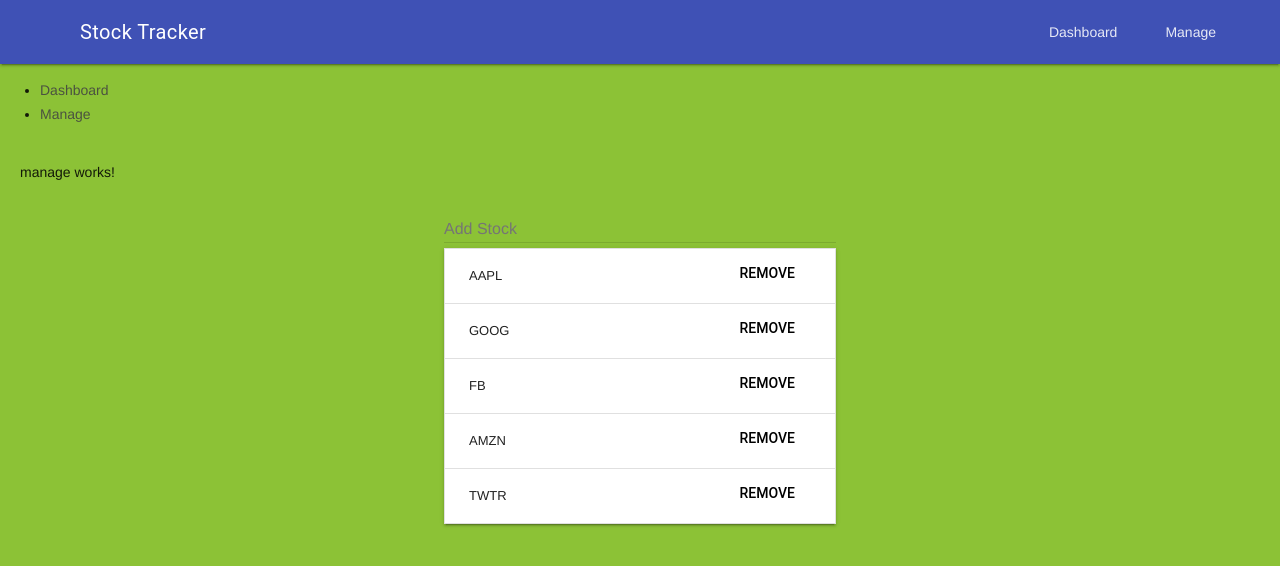
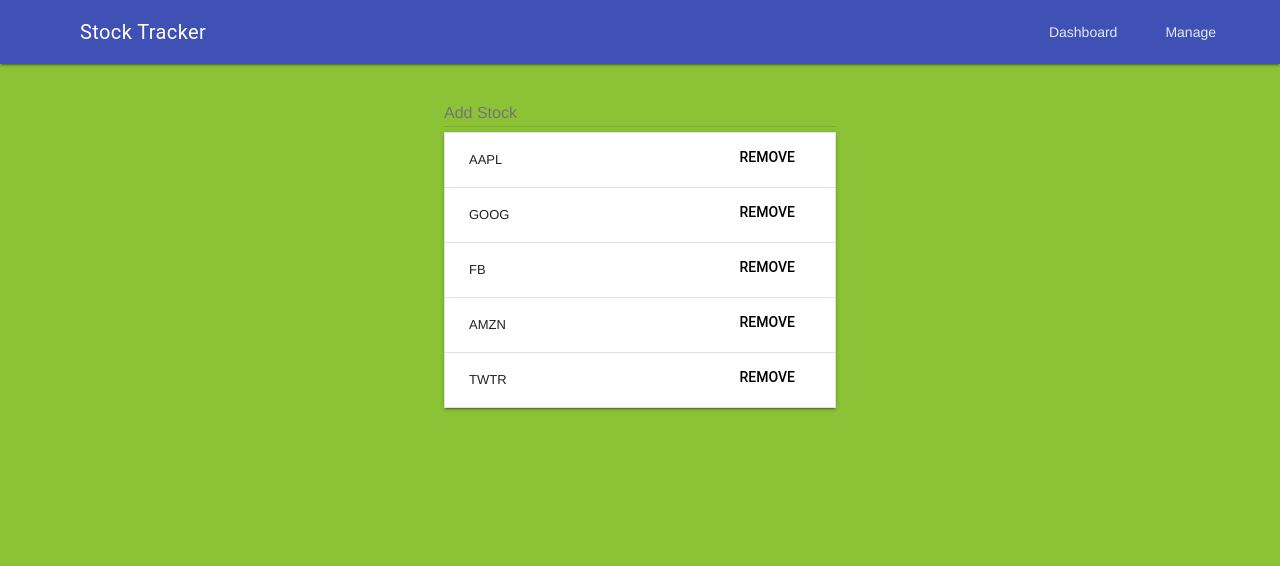
Before and after one commit to wdklotz/EDMSnga, an Angular app: page /manage in a window 1280 px wide. Shown: the top 566 px of the page. Built offline with nearby package versions, Linux system fonts and the light colour scheme.

Commit message:
housekeeping

```diff
--- a/src/app/app.component.html
+++ b/src/app/app.component.html
@@ -10,14 +10,14 @@
       </nav>
     </div>
   </header>
-  <ul>
+  <!-- <ul>
     <li>
       <a  class="mdl-navigation__link" routerLink="/">Dashboard</a>
     </li>
     <li>
       <a  class="mdl-navigation__link" routerLink="/manage" >Manage</a>
     </li>
-  </ul>
+  </ul> -->
   <main class="mdl-layout__content" style="padding: 20px;">
     <router-outlet></router-outlet>
 </main>
--- a/src/app/components/manage/manage.component.html
+++ b/src/app/components/manage/manage.component.html
@@ -1,10 +1,11 @@
-<p>manage works!</p>
+<!-- <p>manage works!</p> -->
 <div class="mdl-grid">
     <div class="mdl-cell mdl-cell--4-col"></div>
     <div class="mdl-cell mdl-cell--4-col">
-       <form style="margin-bottom: 5px;" (submit)="add()">
+        <form style="margin-bottom: 5px;" (submit)="add()">
             <input name="stock" [(ngModel)]="stock" class="mdl-textfield__input" type="text" placeholder="Add Stock" />
         </form>
+
         <table class="mdl-data-table mdl-data-table--selectable mdl-shadow--2dp" style="width: 100%;">
             <tbody>
                  <tr *ngFor="let symbol of symbols">
@@ -15,6 +16,7 @@
                 </tr>
             </tbody>
         </table>
+
     </div>
     <div class="mdl-cell mdl-cell--4-col"></div>
 </div>
```
Also changed, not shown: src/app/components/manage/manage.component.ts (+0 -16 lines).
